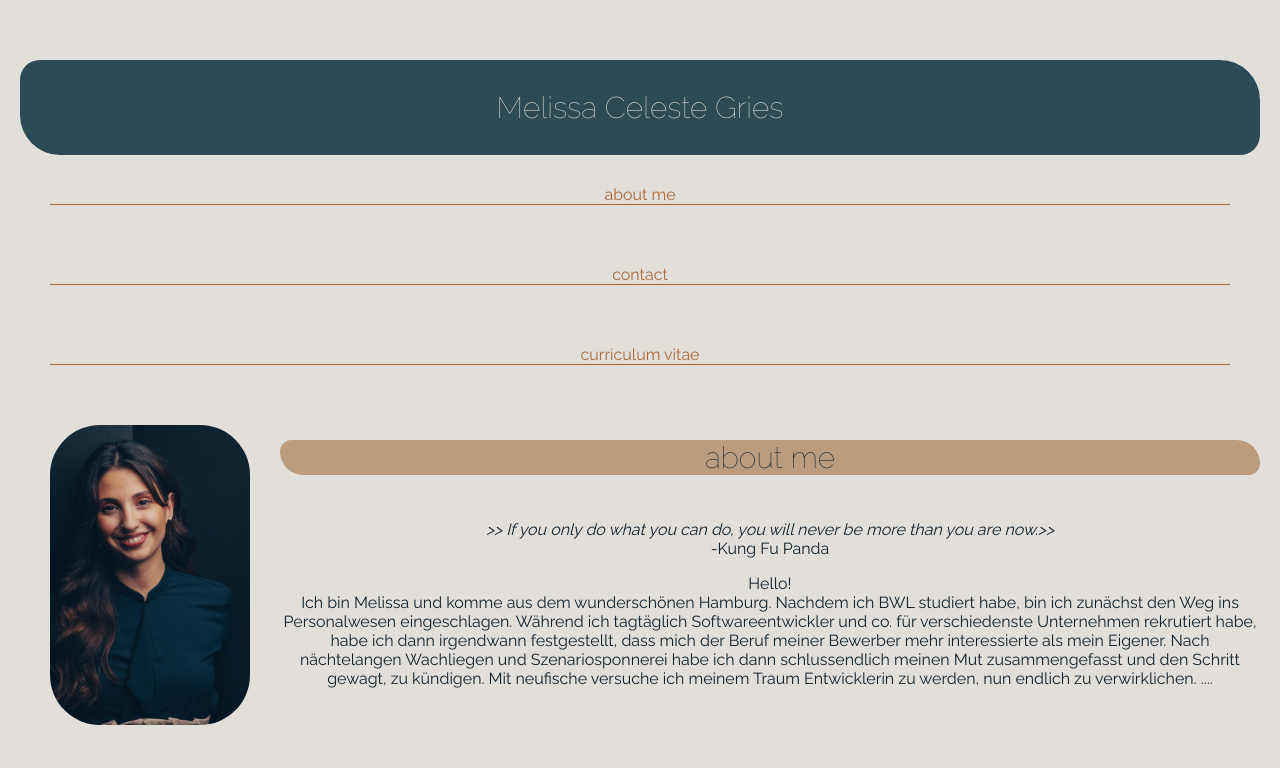
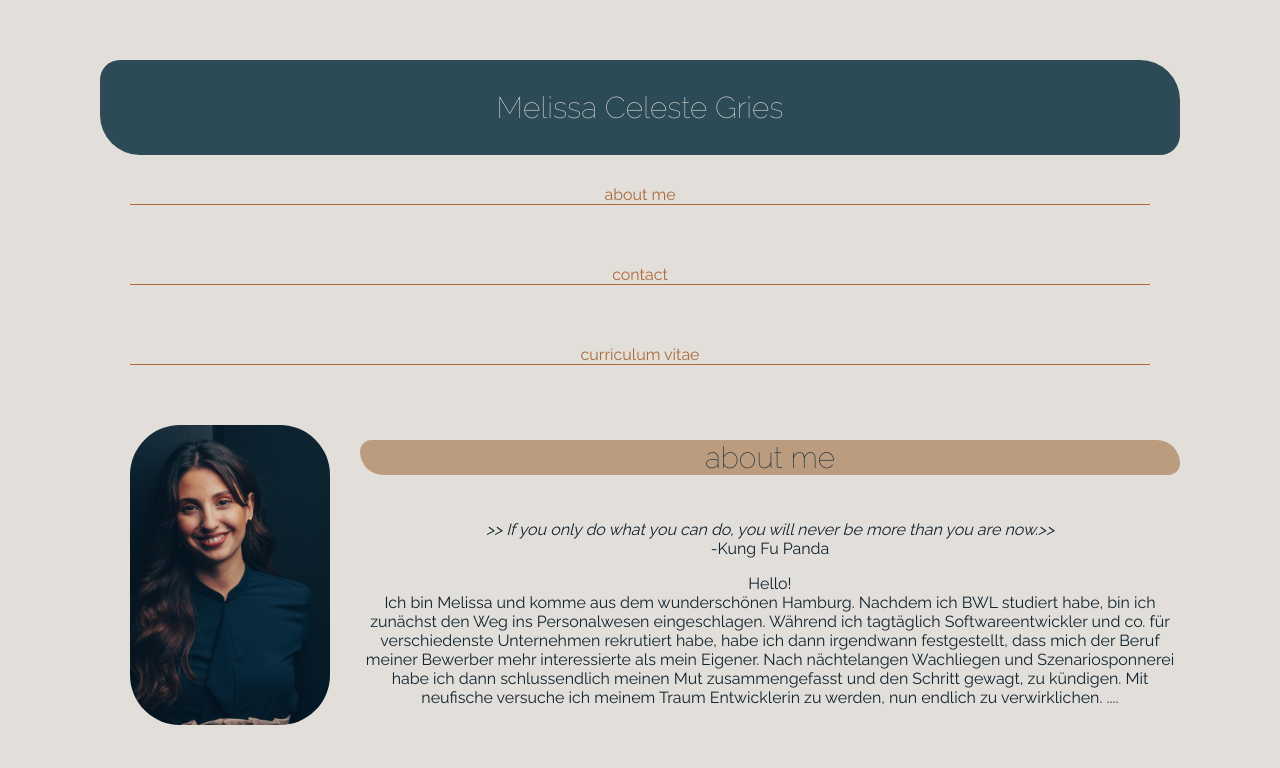
Before and after one commit to melissaceleste/personal-website, a plain HTML site: page index.html in a window 1280 px wide. Shown: the top 768 px of the page. Drawn offline with Linux system fonts and the light colour scheme.

Commit message:
add margin to body

```diff
--- a/styles/index.css
+++ b/styles/index.css
@@ -217,16 +217,7 @@ button {
 /* CSS-Styles, die nur auf Bildschirmen mit einer Breite zwischen 801 und 1024 Pixeln angewendet werden */
 @media only screen and (min-width: 801px) {
   body {
-    background: #e2dfda;
-    color: #11232f;
-    font-family: 'Amatic SC', cursive;
-    font-family: 'Montserrat', sans-serif;
-    font-family: 'Raleway', sans-serif;
-
-    line-height: 1, 5;
-    font-size: 112, 5%;
-    margin: 60px 20px;
-    text-align: center;
+    margin: 60px 100px;
   }
 
   .container-header {
```
